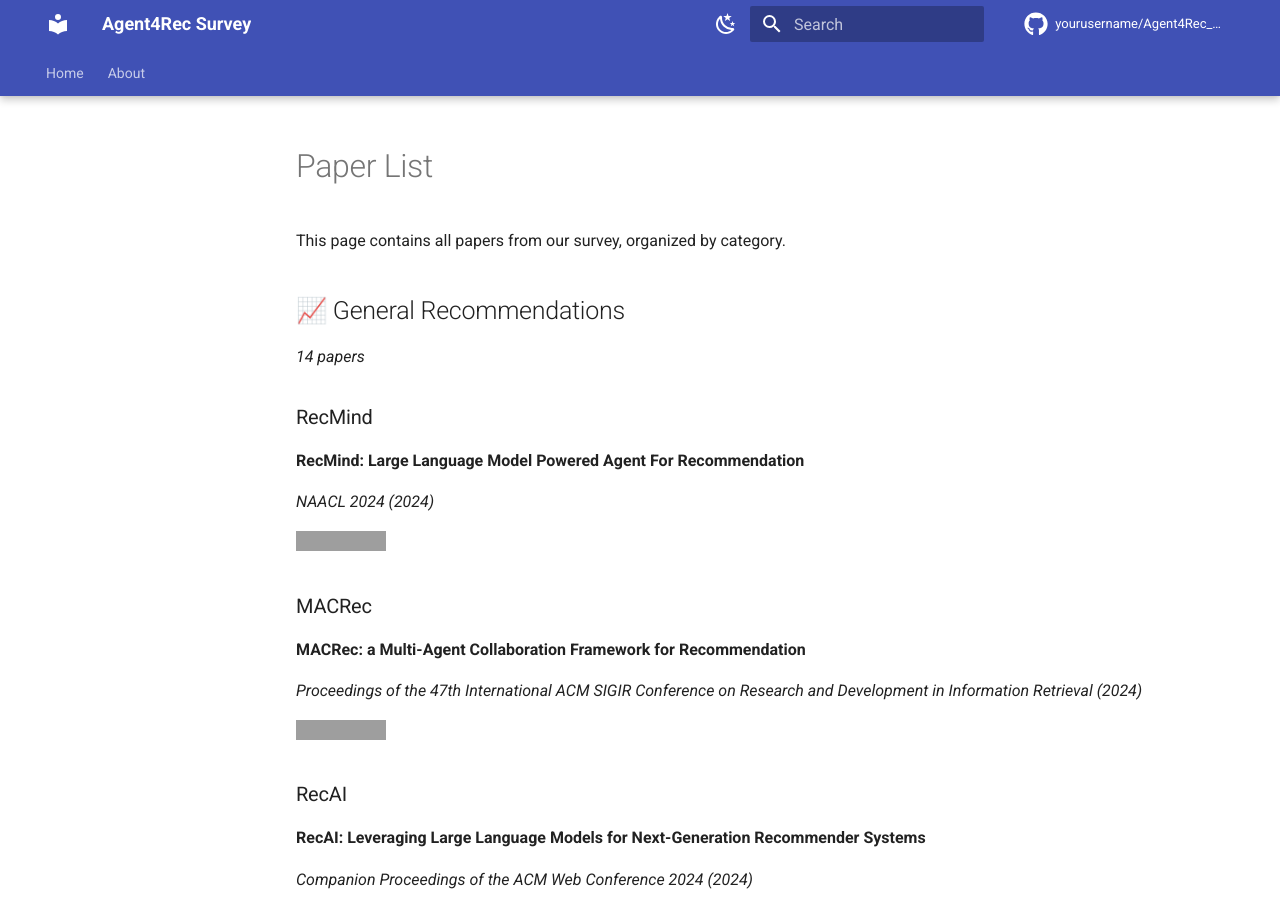
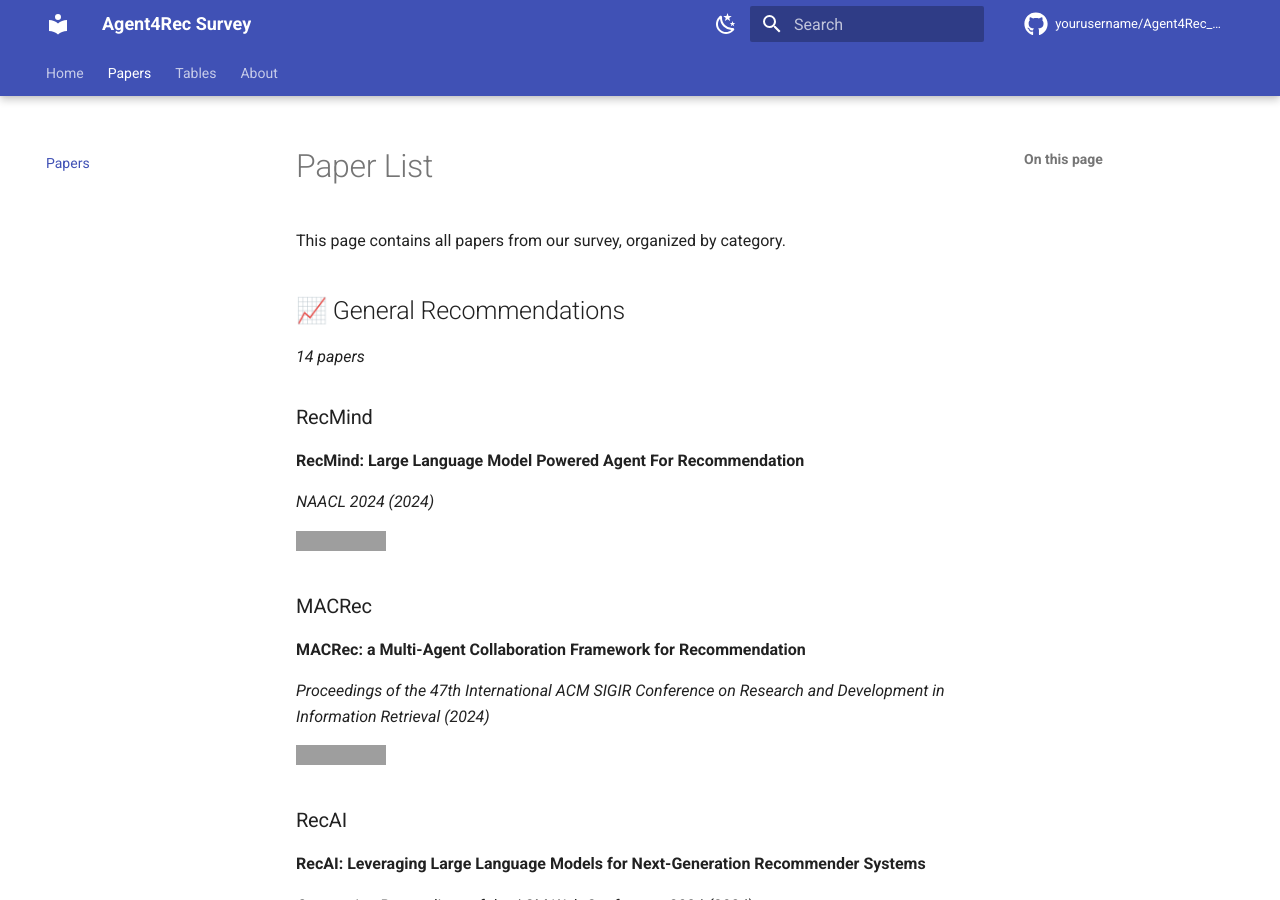
Before and after one commit to dongjingWANG/Agent4Rec_Survey, an MkDocs documentation site: the page built from docs/papers.md, in a window 1280 px wide and 900 px high. Built offline with MkDocs 1.6.1 and Material for MkDocs 9.7.7, drawn with Linux system fonts in a browser that asks for light colours; comment, search, counter and statistics services are not loaded; grey boxes are pictures that could not be loaded.

Commit message:
Add files via upload

```diff
--- a/mkdocs.yml
+++ b/mkdocs.yml
@@ -29,7 +29,6 @@ theme:
     - content.code.copy
     - search.suggest
     - search.highlight
-    - toc.integrate
     - navigation.indexes
     - navigation.expand
   icon:
@@ -62,4 +61,6 @@ markdown_extensions:
 
 nav:
   - Home: index.md
+  - Papers: papers.md
+  - Tables: tables.md
   - About: about.md
```
